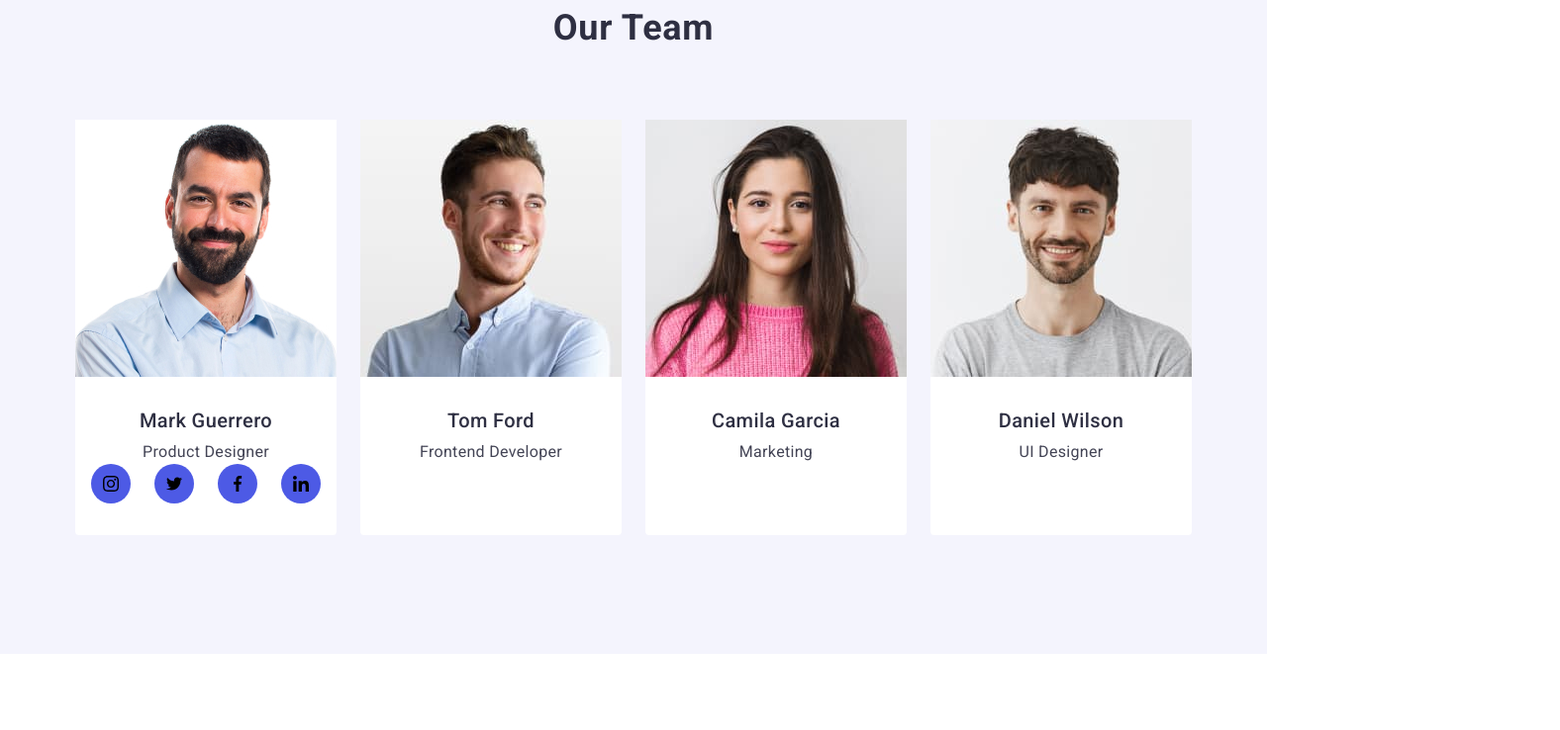
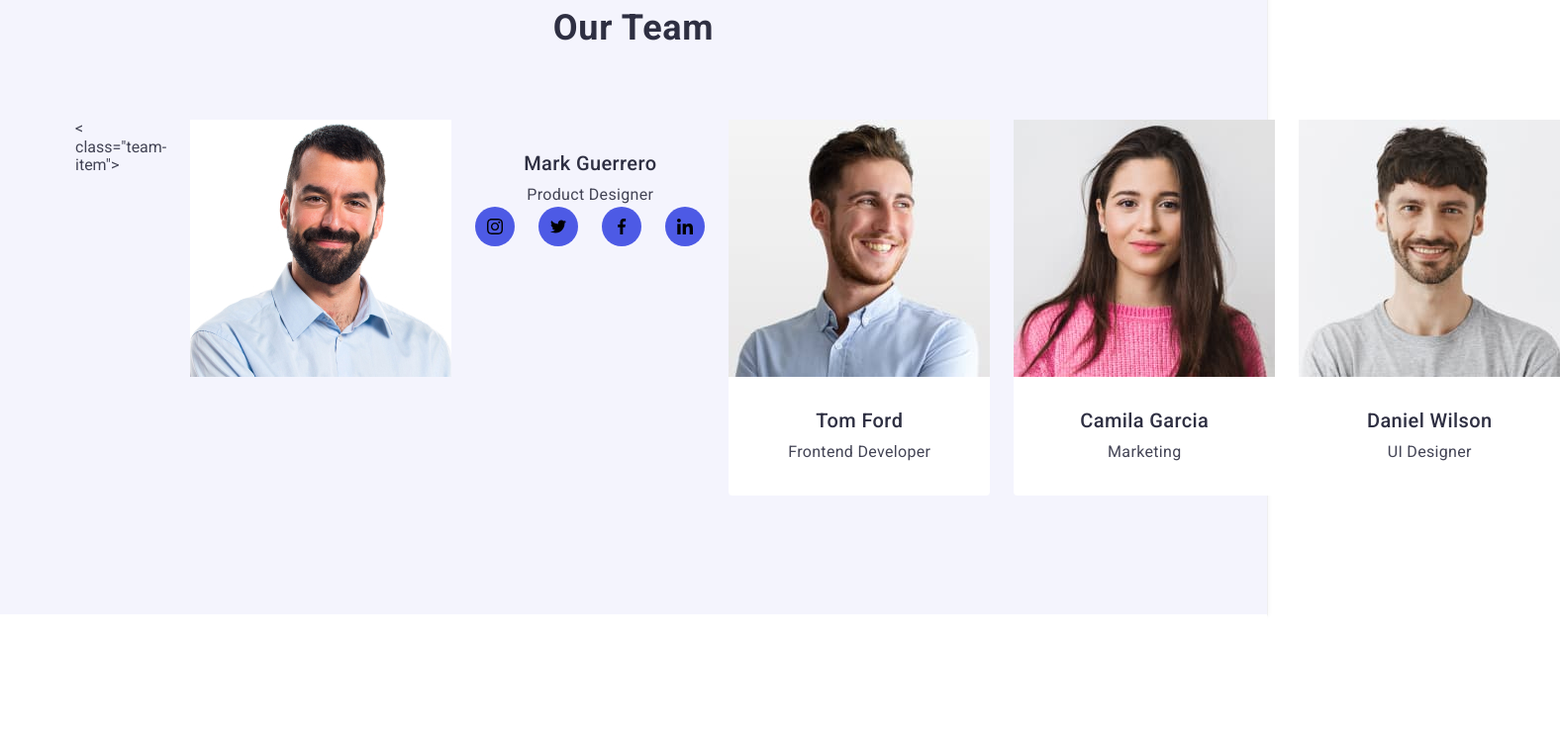
Before and after one commit to kata17/goit-markup-hw-04, a plain HTML site: page index.html in a window 1280 px wide. Shown: the part 1220-1958 px from the top of the page at 99% size, 1576 px wide, since content can reach past the window. Drawn offline with nearby package versions, Linux system fonts and the light colour scheme.

Commit message:
Update index.html

```diff
--- a/index.html
+++ b/index.html
@@ -133,7 +133,7 @@
         <div class="container">
           <h2 class="team-title">Our Team</h2>
           <ul class="team-list">
-            <li class="team-item">
+            < class="team-item">
               <img
                 class="post-image"
                 src="./images/img1.jpg"
@@ -176,7 +176,6 @@
 
                 </ul>
               </div>
-            </li>
 
             <li class="team-item">
               <img
```
